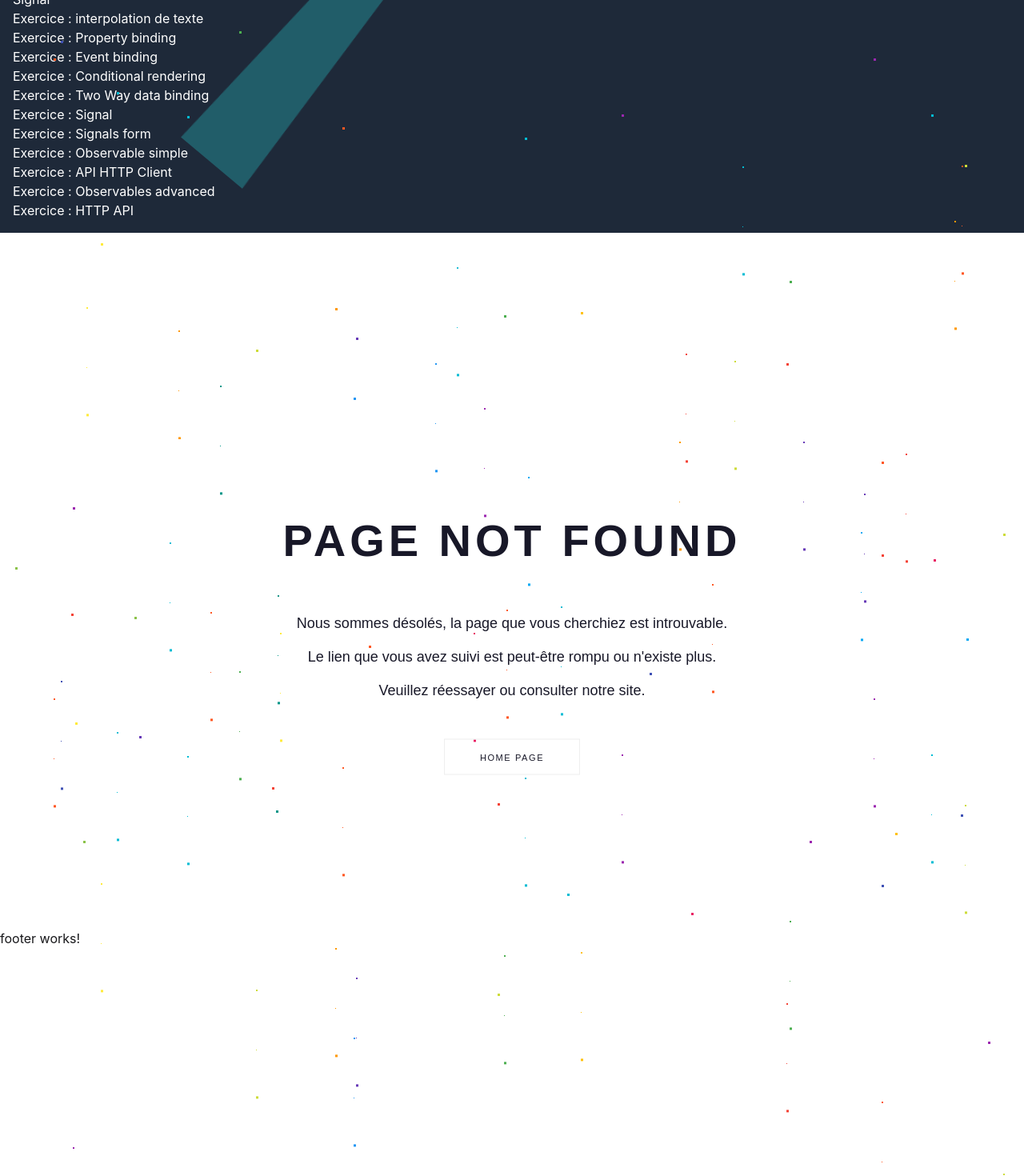
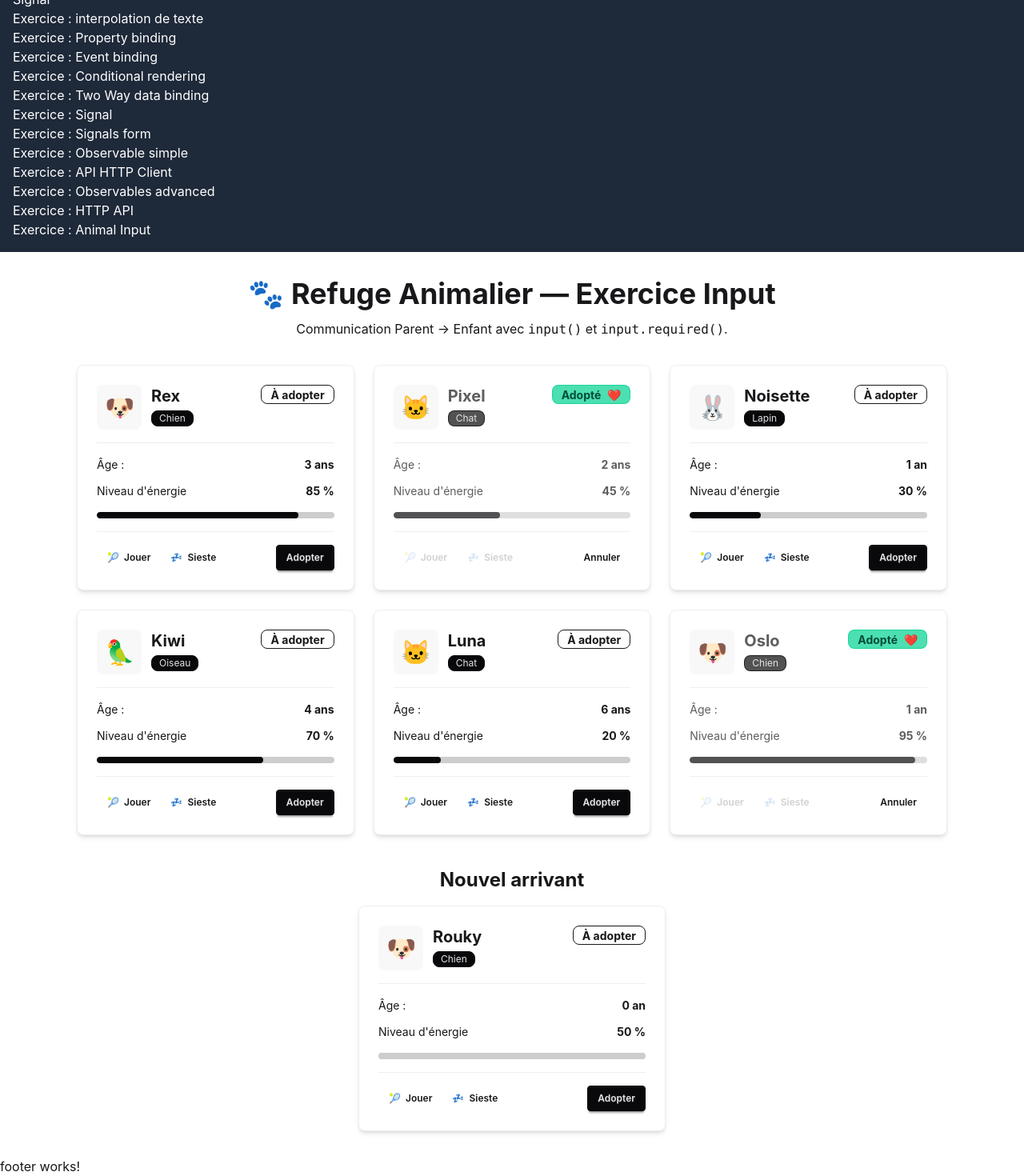
Before and after one commit to GuillaumeItier/cours-angular, an Angular app: page /animal-input-exercice in a window 1280 px wide. Shown: the part 245-1715 px from the top of the page at 80% size. Before the commit the page ends 1430 px from the top, so only its background shows below. Built offline with nearby package versions, Linux system fonts and the light colour scheme.

Commit message:
feat: add animal-input exercise page

```diff
--- a/src/app/app.routes.ts
+++ b/src/app/app.routes.ts
@@ -22,6 +22,7 @@ import { ObservableSimpleExercice } from './pages/exercices/observable-simple-ex
 import { ApiHttpclientExercice } from './pages/exercices/api-httpclient-exercice/api-httpclient-exercice';
 import { ObservablesAdvancedExercice } from './pages/exercices/observables-advanced-exercice/observables-advanced-exercice';
 import { HttpApiExercice } from './pages/exercices/http-api-exercice/http-api-exercice';
+import { AnimalInputExercice } from './pages/exercices/animal-input-exercice/animal-input-exercice';
 
 
 
@@ -61,6 +62,7 @@ export const routes: Routes = [
   { path: 'api-httpclient-exercice', component: ApiHttpclientExercice},
   { path: 'observables-advanced-exercice', component: ObservablesAdvancedExercice},
   { path: 'http-api-exercice', component: HttpApiExercice},
+  { path: 'animal-input-exercice', component: AnimalInputExercice},
 
    //! ---------- Le système page Not Found ---------------------------------------------------------------------
   // Dans Angular il faut placer à la fin le path:'**'
--- a/src/app/components/layouts/header/header.html
+++ b/src/app/components/layouts/header/header.html
@@ -24,6 +24,7 @@
       <li><a routerLink="/api-httpclient-exercice">Exercice : API HTTP Client</a></li>
       <li><a routerLink="/observables-advanced-exercice">Exercice : Observables advanced</a></li>
       <li><a routerLink="/http-api-exercice">Exercice : HTTP API</a></li>
+      <li><a routerLink="/animal-input-exercice">Exercice : Animal Input </a></li>
     </ul>
   </nav>
 </div>
--- /dev/null
+++ b/src/app/pages/exercices/animal-input-exercice/animal-input-exercice.html
@@ -0,0 +1,158 @@
+<div class="mx-auto max-w-6xl p-4 sm:p-8">
+  <h1 class="text-center text-3xl font-bold sm:text-4xl">
+    <span aria-hidden="true">🐾</span> Refuge Animalier — Exercice Input
+  </h1>
+  <p class="mt-3 mb-8 text-center">
+    Communication Parent → Enfant avec <code class="font-mono">input()</code> et
+    <code class="font-mono">input.required()</code>.
+  </p>
+
+  <ul class="grid grid-cols-1 gap-6 sm:grid-cols-2 lg:grid-cols-3">
+    @for (animal of animals(); track animal.id) {
+      <li class="flex">
+        <app-animal-card
+          class="w-full"
+          [name]="animal.name"
+          [species]="animal.species"
+          [age]="animal.age"
+          [energy]="animal.energy"
+          [isAdopted]="animal.isAdopted"
+        />
+      </li>
+    }
+  </ul>
+  <section class="mt-10">
+        <h2 class="mb-4 text-center text-2xl font-bold">Nouvel arrivant</h2>
+        <div class="mx-auto max-w-sm">
+            <app-animal-card
+              name="Rouky"
+              species="Chien" />
+        </div>
+  </section>
+</div>
+
+
+<!-- <div class="mx-auto max-w-6xl p-4 sm:p-8">
+  <h1 class="text-center text-3xl font-bold sm:text-4xl">
+    <span aria-hidden="true">🐾</span> Refuge Animalier — Exercice Input
+  </h1>
+  <p class="mt-3 mb-8 text-center">
+    Communication Parent → Enfant avec <code class="font-mono">input()</code> et
+    <code class="font-mono">input.required()</code>.
+  </p>
+
+
+  <p role="status" class="sr-only"></p>
+
+  <ul class="grid grid-cols-1 gap-6 sm:grid-cols-2 lg:grid-cols-3">
+
+
+    <li>
+      <article class="card h-full border border-base-300 bg-base-100 shadow-md">
+        <div class="card-body gap-4">
+
+          <div class="flex items-start gap-3">
+            <div class="flex size-14 shrink-0 items-center justify-center rounded-box bg-base-200 text-3xl">
+              <span aria-hidden="true">🐶</span>
+            </div>
+            <div class="flex min-w-0 grow flex-col items-start gap-1">
+              <h2 class="text-xl font-bold">Rex</h2>
+              <span class="badge badge-neutral badge-sm">Chien</span>
+            </div>
+
+            <span class="badge badge-outline font-bold">À adopter</span>
+          </div>
+
+          <dl class="border-t border-base-300 pt-4">
+            <div class="flex items-center justify-between">
+              <dt>Âge :</dt>
+              <dd class="font-bold">3 ans</dd>
+            </div>
+            <div class="mt-3 flex items-center justify-between">
+              <dt>Niveau d'énergie</dt>
+              <dd class="font-bold">85 %</dd>
+            </div>
+          </dl>
+
+          <progress
+            class="progress progress-neutral w-full"
+            value="85"
+            max="100"
+            aria-label="Niveau d'énergie de Rex : 85 %"
+          ></progress>
+
+          <div class="mt-auto flex flex-wrap items-center justify-between gap-2 border-t border-base-300 pt-4">
+            <div class="join">
+              <button type="button" class="btn btn-sm btn-ghost join-item border-neutral/20">
+                <span aria-hidden="true">🎾</span> Jouer<span class="sr-only"> avec Rex</span>
+              </button>
+              <button type="button" class="btn btn-sm btn-ghost join-item border-neutral/20">
+                <span aria-hidden="true">💤</span> Sieste<span class="sr-only"> pour Rex</span>
+              </button>
+            </div>
+            <button type="button" class="btn btn-sm btn-neutral">
+              Adopter<span class="sr-only"> Rex</span>
+            </button>
+          </div>
+
+        </div>
+      </article>
+    </li>
+
+
+    <li>
+      <article class="card h-full border border-base-300 bg-base-100 shadow-md">
+        <div class="card-body gap-4">
+
+          <div class="flex items-start gap-3">
+            <div class="flex size-14 shrink-0 items-center justify-center rounded-box bg-base-200 text-3xl">
+              <span aria-hidden="true">🐱</span>
+            </div>
+            <div class="flex min-w-0 grow flex-col items-start gap-1">
+
+              <h2 class="text-xl font-bold text-base-content/70">Pixel</h2>
+              <span class="badge badge-neutral badge-sm opacity-70">Chat</span>
+            </div>
+
+            <span class="badge badge-success bg-success/50 border-success/50 font-bold ">Adopté <span aria-hidden="true">❤️</span></span>
+          </div>
+
+          <dl class="border-t border-base-300 pt-4 text-base-content/70">
+            <div class="flex items-center justify-between">
+              <dt>Âge :</dt>
+              <dd class="font-bold">2 ans</dd>
+            </div>
+            <div class="mt-3 flex items-center justify-between">
+              <dt>Niveau d'énergie</dt>
+              <dd class="font-bold">45 %</dd>
+            </div>
+          </dl>
+
+
+          <progress
+            class="progress progress-neutral w-full opacity-70"
+            value="45"
+            max="100"
+            aria-label="Niveau d'énergie de Pixel : 45 %"
+          ></progress>
+
+          <div class="mt-auto flex flex-wrap items-center justify-between gap-2 border-t border-base-300 pt-4">
+            <div class="join">
+              <button type="button" class="btn btn-sm btn-ghost join-item" disabled>
+                <span aria-hidden="true">🎾</span> Jouer<span class="sr-only"> avec Pixel</span>
+              </button>
+              <button type="button" class="btn btn-sm btn-ghost join-item" disabled>
+                <span aria-hidden="true">💤</span> Sieste<span class="sr-only"> pour Pixel</span>
+              </button>
+            </div>
+            <button type="button" class="btn btn-sm btn-ghost">
+              Annuler<span class="sr-only"> l'adoption de Pixel</span>
+            </button>
+          </div>
+
+        </div>
+      </article>
+    </li>
+
+  </ul>
+</div> -->
--- /dev/null
+++ b/src/app/pages/exercices/animal-input-exercice/animal-input-exercice.ts
@@ -0,0 +1,23 @@
+import { Component, signal } from '@angular/core';
+import type { Animal } from '../../../models/animal.model';
+import { AnimalCard } from '../../../components/animal-card/animal-card';
+
+@Component({
+  imports: [AnimalCard],
+  selector: 'app-animal-input-exercice',
+  styleUrl: './animal-input-exercice.css',
+  templateUrl: './animal-input-exercice.html',
+})
+export class AnimalInputExercice {
+  readonly animals = signal<Animal[]>([
+    { id: 1, name: 'Rex', species: 'Chien', age: 3, energy: 85, isAdopted: false },
+    { id: 2, name: 'Pixel', species: 'Chat', age: 2, energy: 45, isAdopted: true },
+    { id: 3, name: 'Noisette', species: 'Lapin', age: 1, energy: 30, isAdopted: false },
+    { id: 4, name: 'Kiwi', species: 'Oiseau', age: 4, energy: 70, isAdopted: false },
+    { id: 5, name: 'Luna', species: 'Chat', age: 6, energy: 20, isAdopted: false },
+    { id: 6, name: 'Oslo', species: 'Chien', age: 1, energy: 95, isAdopted: true },
+]);
+
+
+
+}
```
Also changed, not shown: src/app/pages/exercices/animal-input-exercice/animal-input-exercice.css (added), 1 other file (tests, documents, lock files or other folders).
